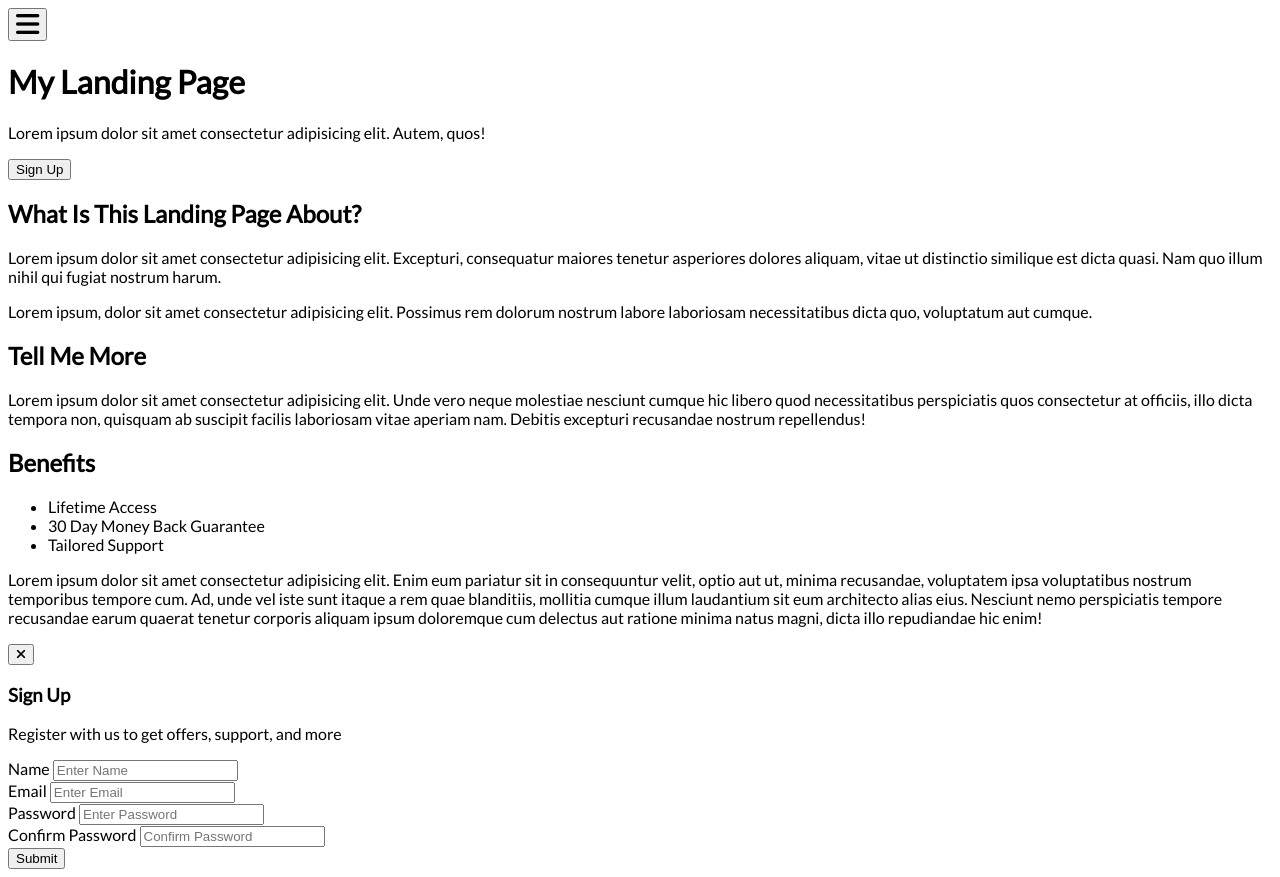
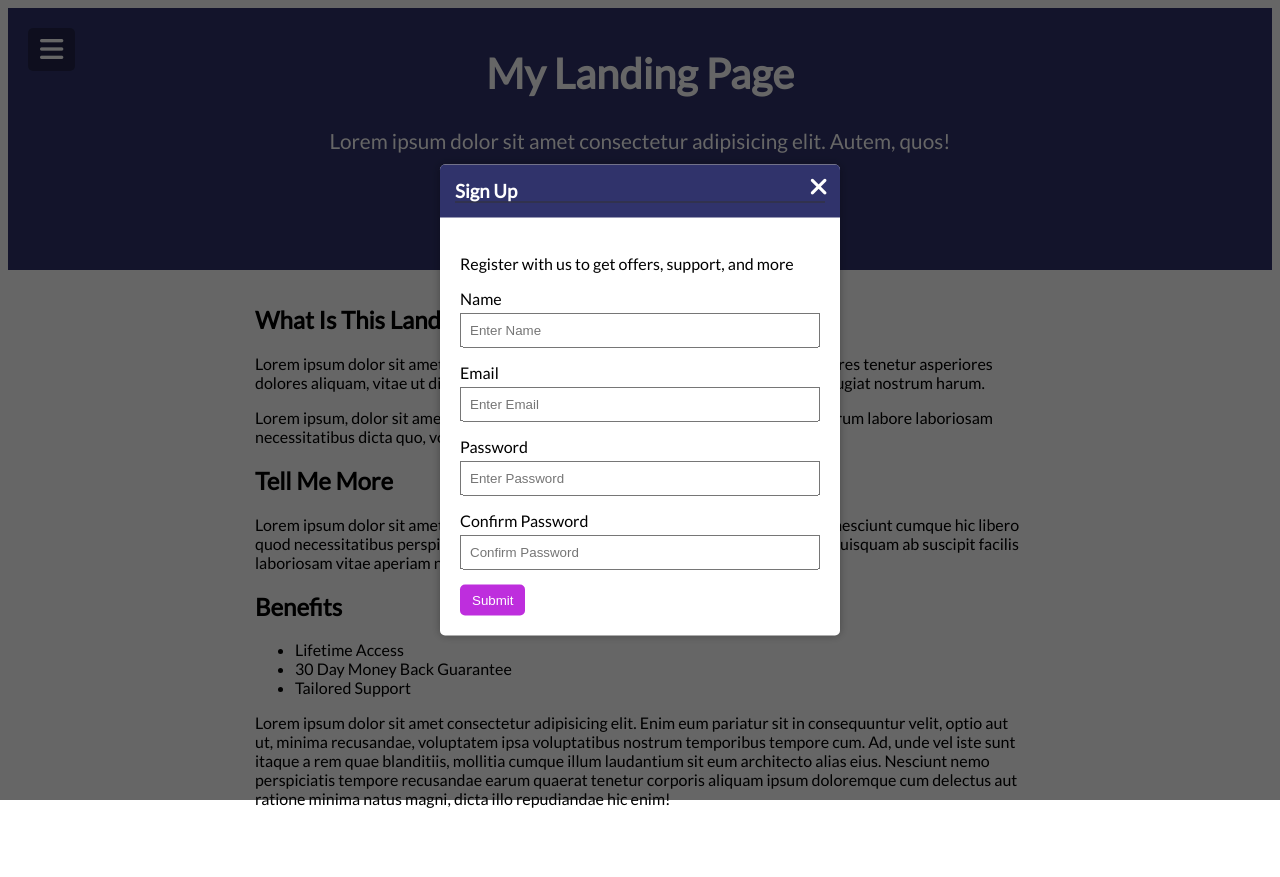
Before and after one commit to robertnjenga/Menu-Slider-Modal, a plain HTML site: page index.html in a window 1280 px wide. After the commit the page ends 847 px from the top, so only its background shows below. Drawn offline with Linux system fonts and the light colour scheme.

Commit message:
Added CSS - Header & Modal Styling

```diff
--- a/index.html
+++ b/index.html
@@ -3,6 +3,7 @@
 <head>
   <meta charset="UTF-8">
   <meta name="viewport" content="width=device-width, initial-scale=1.0">
+  <meta http-equiv="X-UA-Compatible" content="IE=edge">
   <script src="https://kit.fontawesome.com/7ca855b818.js" crossorigin="anonymous"></script>
   <link rel="stylesheet" href="style.css">
   <title>My Landing Page</title>
@@ -64,19 +65,19 @@
         <form class="modal-form">
           <div>
             <label for="name">Name</label>
-            <input type="text" id="name" placeholder="Enter Name">
+            <input type="text"  class="form-input" id="name" placeholder="Enter Name">
           </div>
           <div>
             <label for="email">Email</label>
-            <input type="email" id="email" placeholder="Enter Email">
+            <input type="email" class="form-input" id="email" placeholder="Enter Email">
           </div>
           <div>
             <label for="password">Password</label>
-            <input type="password" id="password" placeholder="Enter Password">
+            <input type="password" class="form-input" id="password" placeholder="Enter Password">
           </div>
           <div>
             <label for="password2">Confirm Password</label>
-            <input type="password" id="password2" placeholder="Confirm Password">
+            <input type="password" class="form-input" id="password2" placeholder="Confirm Password">
           </div>
           <input type="submit" value="Submit" class="submit-btn">
         </form>
--- a/style.css
+++ b/style.css
@@ -1,4 +1,4 @@
-@import url('https://fonts.googleapis.com/css2?family=Lato&display=swap');
+@import url("https://fonts.googleapis.com/css2?family=Lato&display=swap");
 
 :root {
   --modal-duration: 1s;
@@ -11,7 +11,7 @@
 }
 
 body {
-  font-family: 'Lato', sans-serif;
+  font-family: "Lato", sans-serif;
 }
 
 nav {
@@ -33,9 +33,9 @@ nav .logo {
 }
 
 nav .logo img {
- height: 75px;
- width: 75px;
- border-radius: 50%;
+  height: 75px;
+  width: 75px;
+  border-radius: 50%;
 }
 
 nav ul {
@@ -57,6 +57,116 @@ nav ul li a {
   text-decoration: none;
 }
 nav ul li a:hover {
-
   text-decoration: underline;
 }
+
+header {
+  background-color: var(--primary-color);
+  color: #fff;
+  font-size: 130%;
+  position: relative;
+  padding: 40px 15px;
+  text-align: center;
+}
+
+header h1 {
+  margin: 0;
+}
+
+header p {
+  margin: 30px 0;
+}
+
+button,
+input[type="submit"] {
+  background-color: var(--secondary-color);
+  border: 0;
+  border-radius: 5px;
+  color: #fff;
+  cursor: pointer;
+  padding: 8px 12px;
+}
+
+button:focus {
+  outline: none;
+}
+
+.toggle {
+  background-color: rgba(0, 0, 0, 0.3);
+  position: absolute;
+  top: 20px;
+  left: 20px;
+}
+
+.cta-btn {
+  padding: 12px 30px;
+  font-size: 20px;
+}
+
+.container {
+  padding: 15px;
+  margin: 0 auto;
+  max-width: 100%;
+  width: 800px;
+}
+
+.modal-container {
+  background-color: rgba(0, 0, 0, 0.6);
+  /* display: none; */
+  position: fixed;
+  top: 0;
+  left: 0;
+  bottom: 0;
+  right: 0;
+
+}
+
+.modal {
+  background-color: #fff;
+  border-radius: 5px;
+  box-shadow: 0 0 10px rgba(0, 0, 0, 0.3);
+  position: absolute;
+  top: 50%;
+  left: 50%;
+  overflow: hidden;
+  transform: translate(-50%, -50%);
+  max-width: 100%;
+  width: 400px;
+}
+
+.modal-header {
+  background-color: var(--primary-color);
+  color: #fff;
+  padding: 15px;
+}
+
+.modal-header h3 {
+  margin: 0;
+  border-bottom: 1px solid #333;
+}
+
+.modal-content {
+  padding: 20px;
+}
+
+.modal-form div {
+  margin: 15px 0;
+}
+
+.modal-form label {
+  display: block;
+  margin-bottom: 5px;
+}
+
+.modal-form .form-input {
+  padding: 8px;
+  width: 100%;
+}
+
+.close-btn {
+  background: transparent;
+  font-size: 25px;
+  position: absolute;
+  top: 0;
+  right: 0;
+}
```
